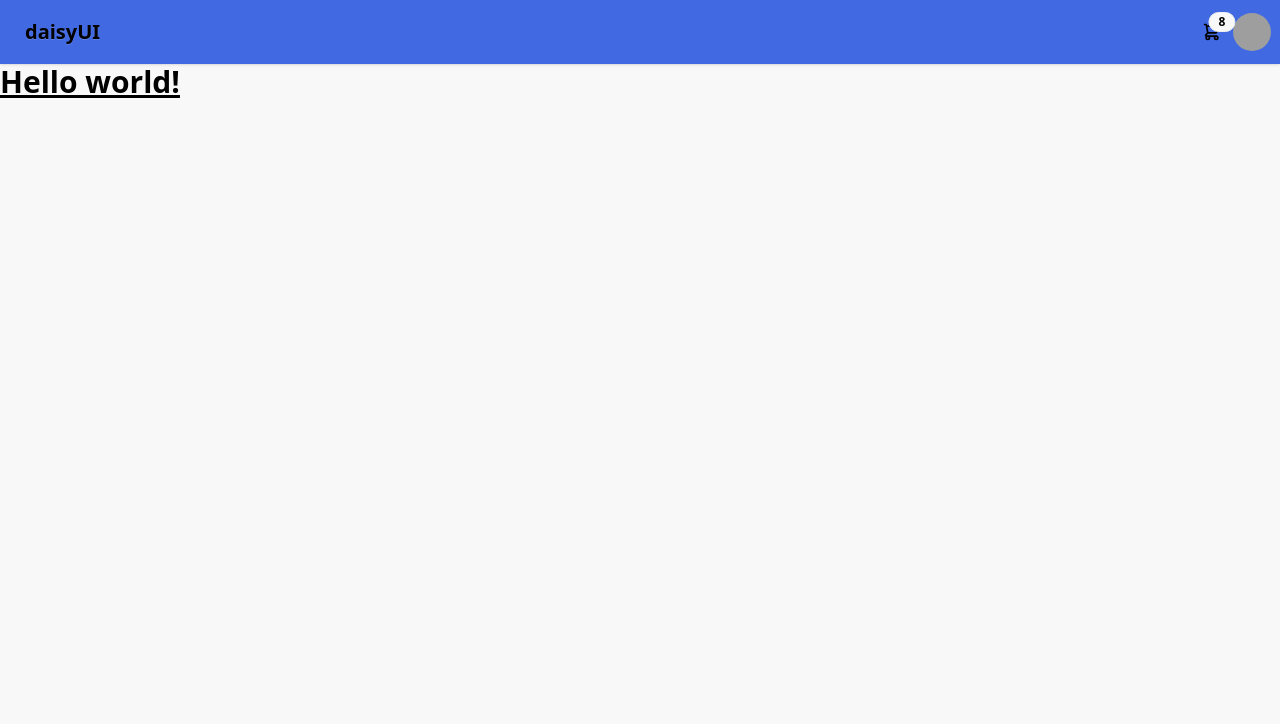
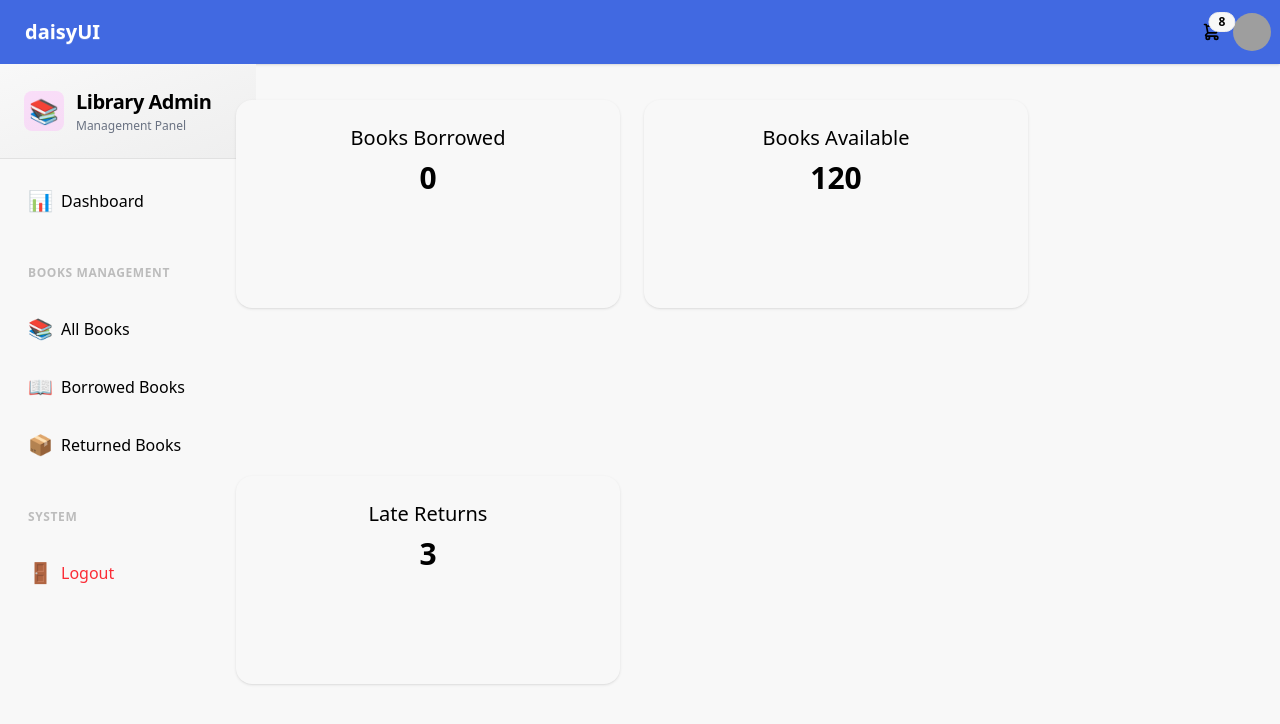
Before and after one commit to JamesJunto/LibrarySystem-User, a React (Vite) app: page / in a window 1280 px wide. Shown: the top 724 px of the page. Built offline with nearby package versions, Linux system fonts and the light colour scheme; grey boxes are pictures that could not be loaded.

Commit message:
add dashboard UI

```diff
--- a/src/App.tsx
+++ b/src/App.tsx
@@ -1,14 +1,21 @@
-import { Dashboard } from "./Pages/Dashboard"
-import { Header } from "./Components/Header"
+import { Dashboard } from "./Pages/Dashboard";
+import { Header } from "./Components/Header";
+import { SideNav } from "./Components/Side_nav";
 
 function App() {
+  return (
+<div className="min-h-screen flex flex-col">
+  <Header />
 
-  return (
-    <>
-      <Header />
+  <div className="flex flex-1">
+    <SideNav/>
+
+    <div className="flex-1 flex justify-center">
       <Dashboard />
-    </>
-  )
+    </div>
+  </div>
+</div>
+  );
 }
 
-export default App
+export default App;
--- a/src/Components/Header.tsx
+++ b/src/Components/Header.tsx
@@ -1,8 +1,8 @@
 export const Header = () => {
   return (
-    <div className="navbar bg-[var(--bg-header)] shadow-sm">
+    <div className="navbar bg-(--bg-header) shadow-sm w-f">
       <div className="flex-1">
-        <a className="btn btn-ghost text-xl">daisyUI</a>
+        <a className="btn btn-ghost text-xl text-white">daisyUI</a>
       </div>
       <div className="flex-none">
         <div className="dropdown dropdown-end">
--- a/src/Components/Side_nav.tsx
+++ b/src/Components/Side_nav.tsx
@@ -0,0 +1,103 @@
+export const SideNav = () => {
+  return (
+    <div className="drawer lg:drawer-open w-50">
+      <input id="my-drawer-3" type="checkbox" className="drawer-toggle" />
+
+      {/* EMPTY CONTENT (required by drawer) */}
+      <div className="drawer-content lg:hidden">
+        <label
+          htmlFor="my-drawer-3"
+          className="btn btn-primary drawer-button m-4 shadow-lg"
+        >
+          <svg
+            xmlns="http://www.w3.org/2000/svg"
+            fill="none"
+            viewBox="0 0 24 24"
+            strokeWidth={2}
+            stroke="currentColor"
+            className="w-5 h-5"
+          >
+            <path
+              strokeLinecap="round"
+              strokeLinejoin="round"
+              d="M3.75 6.75h16.5M3.75 12h16.5m-16.5 5.25h16.5"
+            />
+          </svg>
+          Open Menu
+        </label>
+      </div>
+
+      {/* SIDEBAR */}
+      <div className="drawer-side z-40">
+        <label htmlFor="my-drawer-3" className="drawer-overlay"></label>
+
+        <aside className="w-64 min-h-full g-(--bg-sidebar)shadow-xl">
+          {/* HEADER */}
+          <div className="p-6 border-b border-base-300 bg-gradient-to-br from-base-100 to-base-200">
+            <div className="flex items-center gap-3">
+              <div className="w-10 h-10 bg-primary/10 rounded-lg flex items-center justify-center text-2xl">
+                📚
+              </div>
+              <div>
+                <h1 className="text-xl font-bold tracking-tight">Library Admin</h1>
+                <p className="text-xs text-gray-500 mt-0.5">Management Panel</p>
+              </div>
+            </div>
+          </div>
+
+          {/* MENU */}
+          <ul className="menu p-4 gap-1.5">
+            <li>
+              <a className="active text-base font-medium rounded-lg py-3 transition-all duration-200 hover:scale-[1.02]">
+                <span className="text-xl">📊</span>
+                <span>Dashboard</span>
+              </a>
+            </li>
+
+            {/* Books Section */}
+            <li className="menu-title mt-6 mb-2">
+              <span className="text-xs font-semibold uppercase tracking-wider opacity-60">
+                Books Management
+              </span>
+            </li>
+
+            <li>
+              <a className="text-base rounded-lg py-3 transition-all duration-200 hover:scale-[1.02] hover:shadow-md">
+                <span className="text-xl">📚</span>
+                <span>All Books</span>
+              </a>
+            </li>
+
+            <li>
+              <a className="text-base rounded-lg py-3 transition-all duration-200 hover:scale-[1.02] hover:shadow-md">
+                <span className="text-xl">📖</span>
+                <span>Borrowed Books</span>
+              </a>
+            </li>
+
+            <li>
+              <a className="text-base rounded-lg py-3 transition-all duration-200 hover:scale-[1.02] hover:shadow-md">
+                <span className="text-xl">📦</span>
+                <span>Returned Books</span>
+              </a>
+            </li>
+
+            {/* System Section */}
+            <li className="menu-title mt-6 mb-2">
+              <span className="text-xs font-semibold uppercase tracking-wider opacity-60">
+                System
+              </span>
+            </li>
+
+            <li className="mt-auto">
+              <a className="text-red-500 text-base rounded-lg py-3 transition-all duration-200 hover:bg-red-50 hover:scale-[1.02] hover:shadow-md font-medium">
+                <span className="text-xl">🚪</span>
+                <span>Logout</span>
+              </a>
+            </li>
+          </ul>
+        </aside>
+      </div>
+    </div>
+  );
+};
--- a/src/Pages/Dashboard.tsx
+++ b/src/Pages/Dashboard.tsx
@@ -1,7 +1,26 @@
 export const Dashboard = () => {
+
+  type Card = {
+    title: string;
+    value: number;
+  };
+
+  const cards: Card[] = [
+    { title: "Books Borrowed", value: 0 },
+    { title: "Books Available", value: 120 },
+    { title: "Late Returns", value: 3 },
+  ];
+
   return (
-    <div>
-      <h1 className="text-3xl font-bold underline">Hello world!</h1>{" "}
+   <div className="flex flex-wrap gap-6 z-40 p-9">
+      {cards.map((card: Card, index: number) => (
+        <div key={index} className="card w-96 bg-base-100 shadow-sm h-52">
+          <div className="card-body flex flex-col justify-center items-center">
+            <h2 className="text-center text-xl">{card.title}</h2>
+            <p className="text-3xl font-bold">{card.value}</p>
+          </div>
+        </div>
+      ))}
     </div>
   );
 };
--- a/src/index.css
+++ b/src/index.css
@@ -2,7 +2,9 @@
 @plugin "daisyui" {
    themes: light --default, acid;
  }
+
  @theme{
   --shadow-header:rgba(0, 0, 0, 0.24) 0px 3px 8px;
   --bg-header:#4169E1;
+  --bg-sidebar:#4169E1;
  }
```
